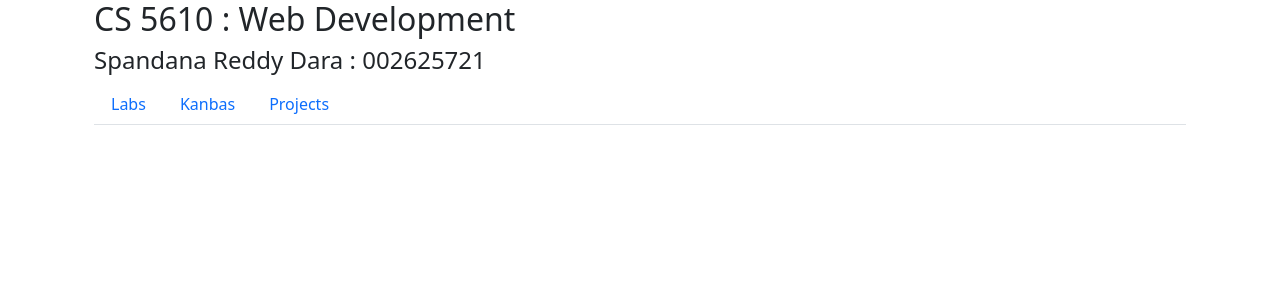
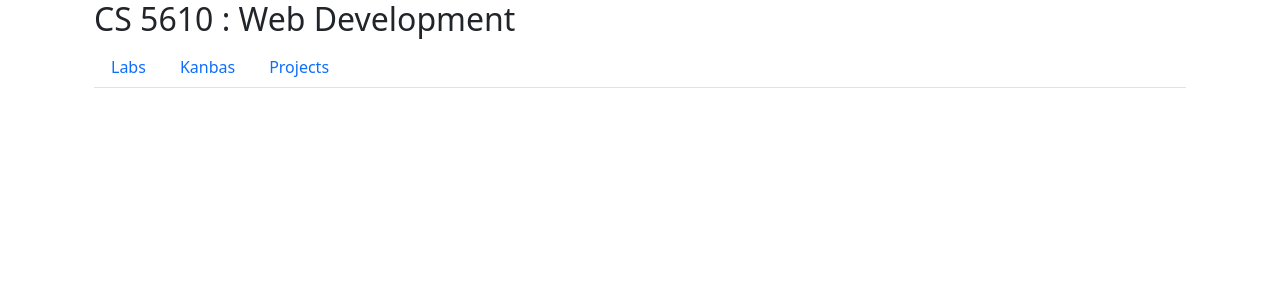
Before and after one commit to prajwalpr11/kanbas-react-web-app, a React (Create React App) app: page /#/ in a window 1280 px wide. Shown: the top 300 px of the page. Built offline with nearby package versions, Linux system fonts and the light colour scheme; no server answers.

Commit message:
Assignment 6

```diff
--- a/src/LandingPage.js
+++ b/src/LandingPage.js
@@ -4,7 +4,7 @@ function LandingPage() {
     <div className="container">
       <div className="container">
         <h2>CS 5610 : Web Development </h2>
-        <h4>Spandana Reddy Dara : 002625721</h4>
+
         <nav className="nav nav-tabs mt-2">
           <Link to="/Labs" className="nav-link">
             Labs
```
